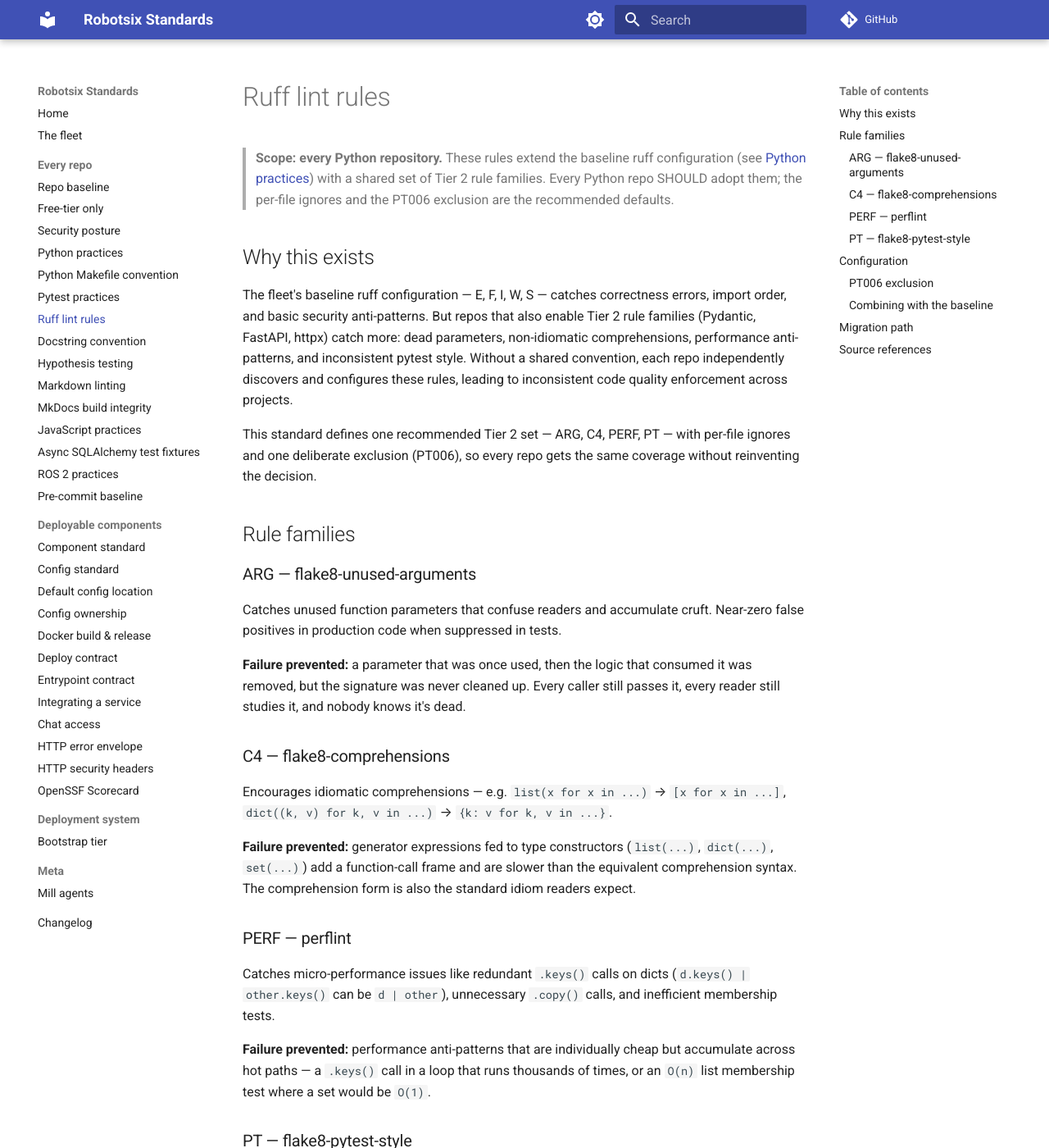
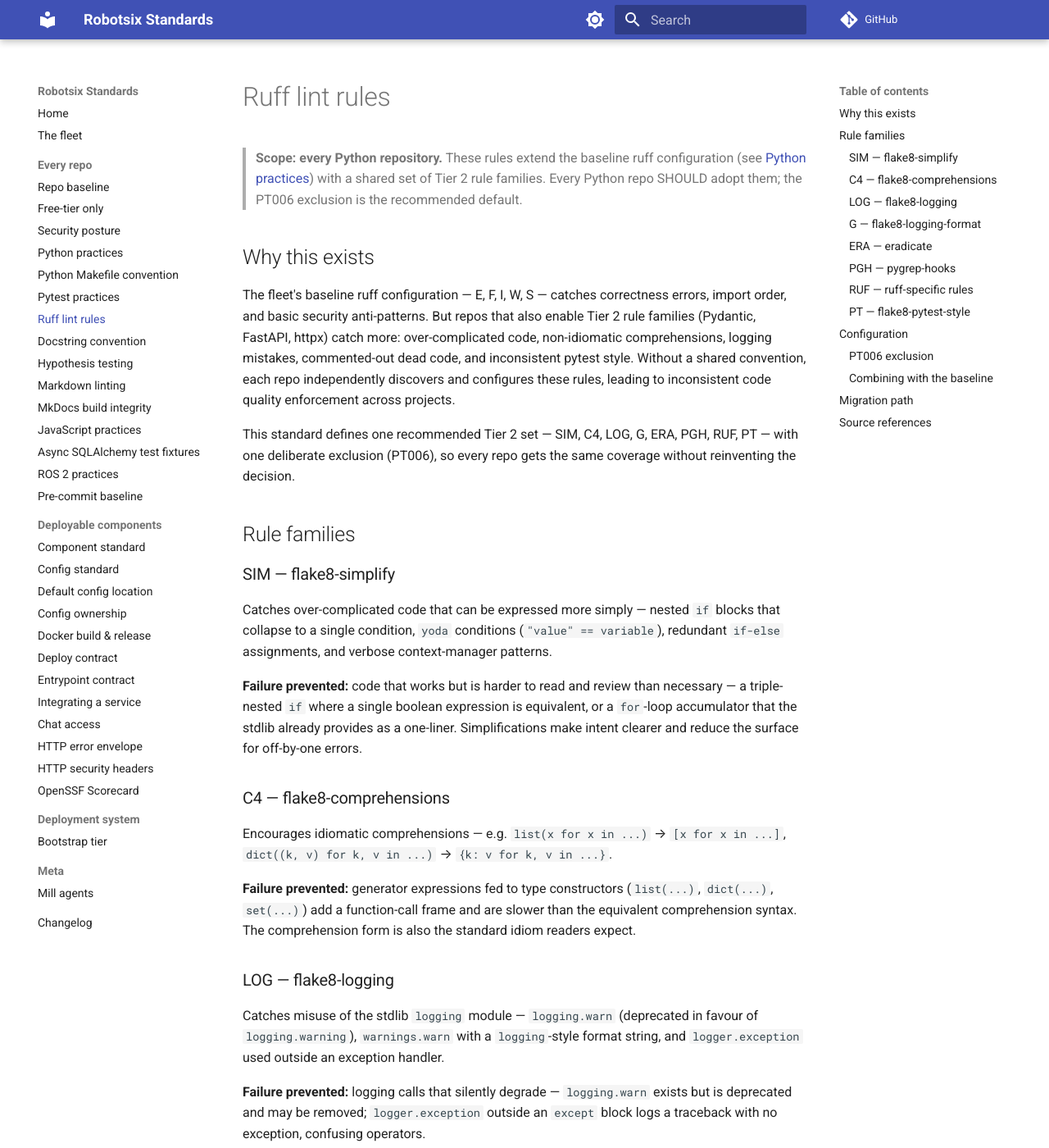
Before and after one commit to damien-robotsix/robotsix-standards, an MkDocs documentation site: the page built from docs/ruff-lint-rules.md, in a window 1280 px wide and 1400 px high. Shown: the whole window at 82% size. Built offline with MkDocs 1.6.1 and Material for MkDocs 9.7.7, drawn with Linux system fonts in a browser that asks for light colours; comment, search, counter and statistics services are not loaded; some of the changed text lies outside the part shown.

Commit message:
mill: Standardize: Ruff high-signal lint rules (SIM, C4, LOG, G, ERA, PGH, RUF, selective PT) (20260725T001924Z-standardize-ruff-high-signal-lint-rules-9975) (#129)
Co-authored-by: robotsix-mill <mill@robotsix.local>

````diff
--- a/docs/ruff-lint-rules.md
+++ b/docs/ruff-lint-rules.md
@@ -3,35 +3,36 @@
 > **Scope: every Python repository.** These rules extend the baseline ruff
 > configuration (see [Python practices](python.md#lint-types-and-security-lint))
 > with a shared set of Tier 2 rule families. Every Python repo SHOULD adopt
-> them; the per-file ignores and the PT006 exclusion are the recommended
-> defaults.
+> them; the PT006 exclusion is the recommended default.
 
 ## Why this exists
 
 The fleet's baseline ruff configuration — E, F, I, W, S — catches
 correctness errors, import order, and basic security anti-patterns.
 But repos that also enable Tier 2 rule families (Pydantic, FastAPI, httpx)
-catch more: dead parameters, non-idiomatic comprehensions, performance
-anti-patterns, and inconsistent pytest style. Without a shared convention,
+catch more: over-complicated code, non-idiomatic comprehensions, logging
+mistakes, commented-out dead code, and inconsistent pytest style. Without a shared convention,
 each repo independently discovers and configures these rules, leading to
 inconsistent code quality enforcement across projects.
 
-This standard defines one recommended Tier 2 set — ARG, C4, PERF, PT —
-with per-file ignores and one deliberate exclusion (PT006), so every repo
-gets the same coverage without reinventing the decision.
+This standard defines one recommended Tier 2 set — SIM, C4, LOG, G, ERA,
+PGH, RUF, PT — with one deliberate exclusion (PT006), so every repo gets
+the same coverage without reinventing the decision.
 
 ## Rule families
 
-### ARG — flake8-unused-arguments
+### SIM — flake8-simplify
 
-Catches unused function parameters that confuse readers and accumulate
-cruft. Near-zero false positives in production code when suppressed in
-tests.
+Catches over-complicated code that can be expressed more simply —
+nested `if` blocks that collapse to a single condition, `yoda`
+conditions (`"value" == variable`), redundant `if-else` assignments,
+and verbose context-manager patterns.
 
-**Failure prevented:** a parameter that was once used, then the logic
-that consumed it was removed, but the signature was never cleaned up.
-Every caller still passes it, every reader still studies it, and nobody
-knows it's dead.
+**Failure prevented:** code that works but is harder to read and
+review than necessary — a triple-nested `if` where a single boolean
+expression is equivalent, or a `for`-loop accumulator that the
+stdlib already provides as a one-liner. Simplifications make
+intent clearer and reduce the surface for off-by-one errors.
 
 ### C4 — flake8-comprehensions
 
@@ -44,16 +45,61 @@ in ...}`.
 slower than the equivalent comprehension syntax. The comprehension form
 is also the standard idiom readers expect.
 
-### PERF — perflint
+### LOG — flake8-logging
 
-Catches micro-performance issues like redundant `.keys()` calls on dicts
-(`d.keys() | other.keys()` can be `d | other`), unnecessary `.copy()`
-calls, and inefficient membership tests.
+Catches misuse of the stdlib `logging` module — `logging.warn` (deprecated
+in favour of `logging.warning`), `warnings.warn` with a `logging`-style
+format string, and `logger.exception` used outside an exception handler.
 
-**Failure prevented:** performance anti-patterns that are individually
-cheap but accumulate across hot paths — a `.keys()` call in a loop that
-runs thousands of times, or an `O(n)` list membership test where a set
-would be `O(1)`.
+**Failure prevented:** logging calls that silently degrade — `logging.warn`
+exists but is deprecated and may be removed; `logger.exception` outside an
+`except` block logs a traceback with no exception, confusing operators.
+
+### G — flake8-logging-format
+
+Checks logging statements for `printf`-style format strings that are
+error-prone — missing arguments, extra arguments, or `.format()` calls
+that defeat lazy evaluation.
+
+**Failure prevented:** a logging call that raises `ValueError` at runtime
+because the format string and arguments don't match, or a logging call
+that eagerly evaluates an expensive string formatting even when the log
+level is disabled.
+
+### ERA — eradicate
+
+Finds commented-out code blocks. Commented-out code accumulates over time
+as developers comment out old implementations "just in case" and never
+remove them.
+
+**Failure prevented:** a codebase where 20% of lines are commented-out
+dead code that every reader must parse and wonder about — is this
+commented out because it's broken, because it's stale, or because it's
+a future feature? Version control already keeps the history.
+
+### PGH — pygrep-hooks
+
+Catches Python-specific anti-patterns: `eval()` calls, blanket `# noqa`
+suppressions without a specific error code, and `os.getenv` or
+`os.environ.get` with no default (returns `None`, which type-checkers
+catch but runtime code often doesn't guard against).
+
+**Failure prevented:** `eval()` is a remote-code-execution vector when
+fed untrusted input; blanket `# noqa` silences ALL lint rules on a line,
+hiding future violations; `os.getenv` without a default produces `None`
+that crashes downstream string operations.
+
+### RUF — ruff-specific rules
+
+Ruff's own rule set: ambiguous unicode characters, `asyncio.create_task`
+stored without a reference (the task is garbage-collected and cancelled),
+mutable dataclass defaults, and collection-iteration while mutating.
+
+**Failure prevented:** a dataclass field defaulting to `[]` that shares
+state across all instances (classic Python gotcha); an `asyncio.create_task`
+call whose return value is discarded, silently cancelling the task; a
+zero-width unicode character in source that looks like nothing but changes
+semantics.
 
 ### PT — flake8-pytest-style
 
@@ -73,16 +119,16 @@ Add to `pyproject.toml`:
 ```toml
 [tool.ruff.lint]
 extend-select = [
-    "ARG",   # flake8-unused-arguments
+    "SIM",   # flake8-simplify
     "C4",    # flake8-comprehensions
-    "PERF",  # perflint
+    "LOG",   # flake8-logging
+    "G",     # flake8-logging-format
+    "ERA",   # eradicate
+    "PGH",   # pygrep-hooks
+    "RUF",   # ruff-specific rules
     "PT",    # flake8-pytest-style
 ]
 ignore = ["PT006"]
-
-[tool.ruff.lint.per-file-ignores]
-"tests/**" = ["ARG"]     # test helpers often have unused signature-matching args
-"__init__.py" = ["ARG"]  # re-exports may have unused args
 ```
 
 ### PT006 exclusion
@@ -107,23 +153,23 @@ def test_add(input, expected):
 
 These rules are additive — repos that already enable the baseline
 rule set (E, F, I, W, S) add `extend-select` for the Tier 2 families.
-The per-file ignores for `tests/**` and `__init__.py` are compatible
-with the existing `S`-rule ignores documented in [Python
-practices](python.md#lint-types-and-security-lint).
+No per-file ignores are needed for this rule set; the Tier 2 families
+have low false-positive rates across all file types.
 
 ## Migration path
 
-1. Add `extend-select = ["ARG", "C4", "PERF", "PT"]` and
+1. Add `extend-select = ["SIM", "C4", "LOG", "G", "ERA", "PGH", "RUF", "PT"]` and
    `ignore = ["PT006"]` to `[tool.ruff.lint]` in `pyproject.toml`.
-2. Add the per-file ignores for `tests/**` and `__init__.py`.
-3. Run `ruff check` and fix or whitelist any violations. Fleet
+2. Run `ruff check` and fix or whitelist any violations. Fleet
    experience shows typically zero to a handful of violations across
-   all four rule families.
+   all rule families — SIM may flag a few over-complicated conditionals,
+   ERA may find commented-out code, and RUF may catch a mutable default.
 
 ## Source references
 
-- **Pydantic** enables ARG, C4, PERF alongside E, F, I, N, UP, B, SIM,
-  RUF, PIE, T10 in its `pyproject.toml`.
-- **FastAPI** enables ARG, C4, PT alongside E, F, I, N, UP, B, SIM, RUF, S.
+- **Pydantic** enables SIM, C4, RUF alongside E, F, I, N, UP, B, ARG,
+  PERF, PIE, T10 in its `pyproject.toml`.
+- **FastAPI** enables SIM, C4, RUF, PT alongside E, F, I, N, UP, B, ARG, S
+  in its `pyproject.toml`.
 - **httpx** takes the `select = ["ALL"]` approach and ignores specific
   rules — demonstrating that broad rule coverage is the industry direction.
````
Also changed, not shown: CHANGELOG.md (+3 -0 lines), README.md (+1 -1 lines), changelog.d/20260725T001924Z-standardize-ruff-high-signal-lint-rules-9975.misc.md (added, +1 -0 lines), docs/index.md (+2 -2 lines).
